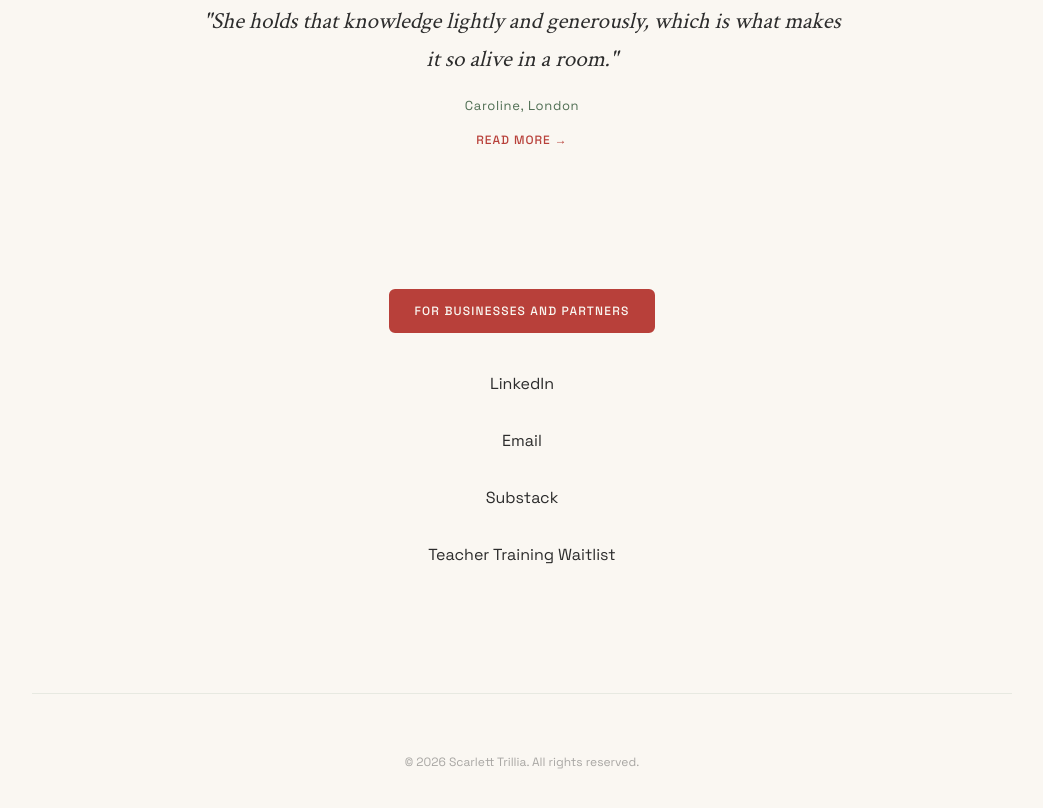
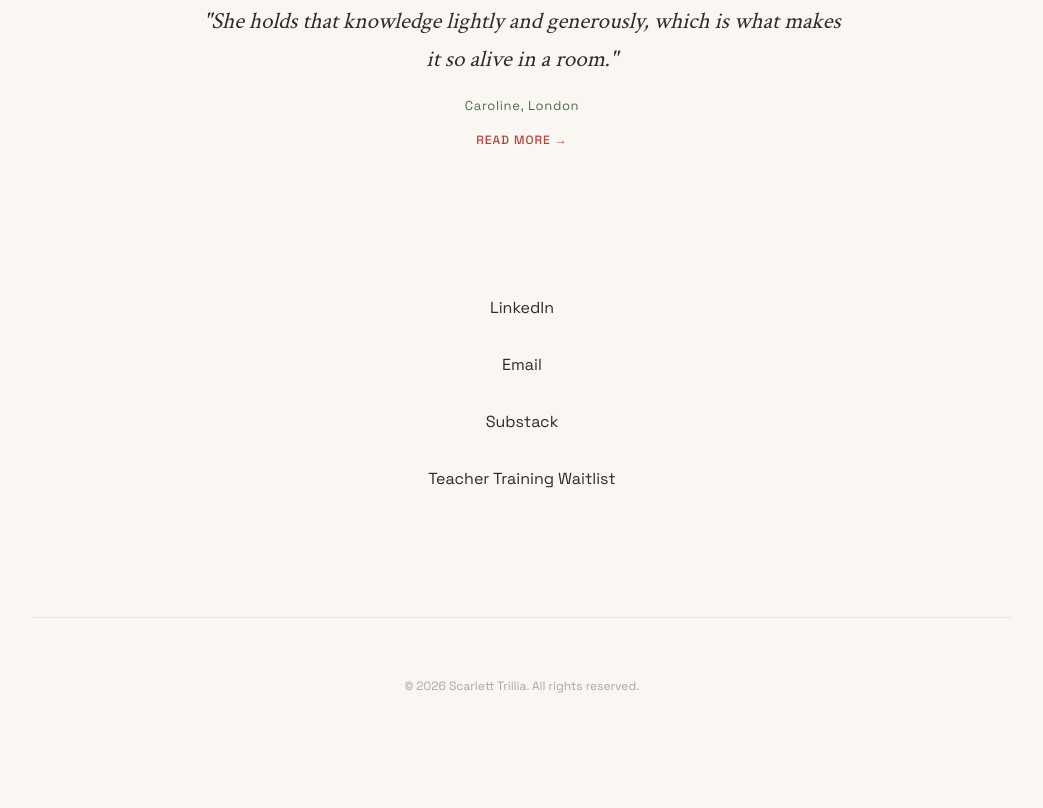
Before and after one commit to scarlettslist/scarlett-trillia-new, a plain HTML site: page index.html in a window 1280 px wide. Shown: the part 3207-4015 px from the top of the page, without its empty margins (118-1161 px from the left). Drawn offline with Linux system fonts and the light colour scheme.

Commit message:
Update index.html

```diff
--- a/index.html
+++ b/index.html
@@ -376,9 +376,6 @@
 
         <!-- Links Section -->
         <section class="links-section">
-            <div style="text-align: center; margin-bottom: 32px;">
-                <a href="businesses.html" class="service-btn" style="background: var(--terracotta); border-color: var(--terracotta);">For Businesses and Partners</a>
-            </div>
             <div class="links-stack">
                 <a href="https://www.linkedin.com/in/scarlettslist/" class="simple-link" target="_blank" rel="noopener">LinkedIn</a>
                 <a href="mailto:scarlettslist@gmail.com" class="simple-link">Email</a>
```
